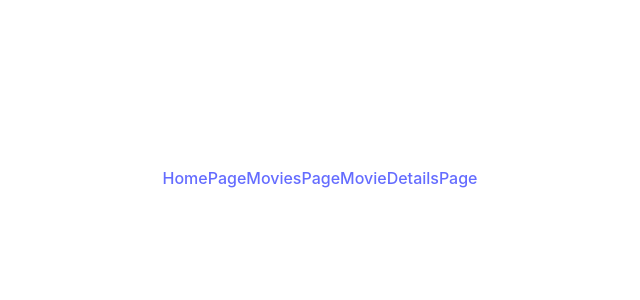
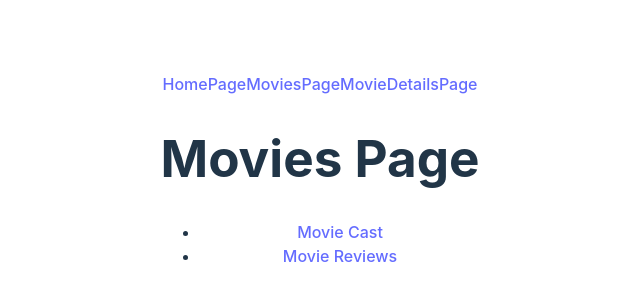
Before and after one commit to MarynaBinko/goit-react-hw-05, a React (Vite) app: page /moviesPage in a window 1280 px wide. Shown: the part 222-522 px from the top of the page, without its empty margins (320-960 px from the left). Built offline with nearby package versions, Linux system fonts and the light colour scheme.

Commit message:
outlet added

```diff
--- a/src/App.jsx
+++ b/src/App.jsx
@@ -18,10 +18,10 @@ function App() {
      <Routes>
      <Route path="/" element={<HomePage />} />
      <Route path="/moviesPage" element={<MoviesPage />} />
-     <Route path="/moviedetailspage" element={<MovieDetailsPage />} />
-     <Route path="/moviedetailspage/:moviecast" element={<MovieCast />} />
-     <Route path="/moviedetailspage/:moviereviews" element={<MovieReviews />} />
-
+     <Route path="/moviedetailspage:movieId" element={<MovieDetailsPage />}>
+        <Route path="moviecast" element={<MovieCast />} />
+        <Route path="moviereviews" element={<MovieReviews />} />
+    </Route>
      <Route path="*" element={<NotFoundPage />} />
     </Routes>
 
--- a/src/pages/MovieDetailsPage/MovieDetailsPage.jsx
+++ b/src/pages/MovieDetailsPage/MovieDetailsPage.jsx
@@ -1,9 +1,13 @@
 // import styles from "./MovieDetailsPage.module.css"
+import { useParams } from "react-router-dom";
+
 
 const MovieDetailsPage = () => {
+  const { movieId } = useParams();
+
   return (
     <div>
-
+      <div>Now showing product with id - {movieId}</div>;
     </div>
   )
 }
--- a/src/pages/MoviesPage/MoviesPage.jsx
+++ b/src/pages/MoviesPage/MoviesPage.jsx
@@ -1,9 +1,20 @@
 // import styles from "./MoviesPage.module.css"
+import { Link, Outlet } from "react-router-dom";
+
 
 const MoviesPage = () => {
   return (
     <div>
-
+      <h1>Movies Page</h1>
+      <ul>
+        <li>
+          <Link to="moviecast">Movie Cast</Link>
+        </li>
+        <li>
+          <Link to="moviereviews">Movie Reviews</Link>
+        </li>
+      </ul>
+      <Outlet />
     </div>
   )
 }
```
Also changed, not shown: src/components/Navigation/Navigation.jsx (line endings or trailing spaces).
